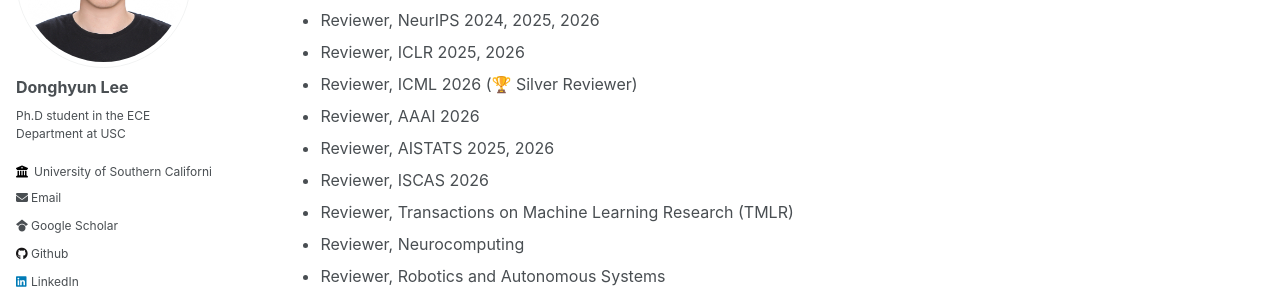
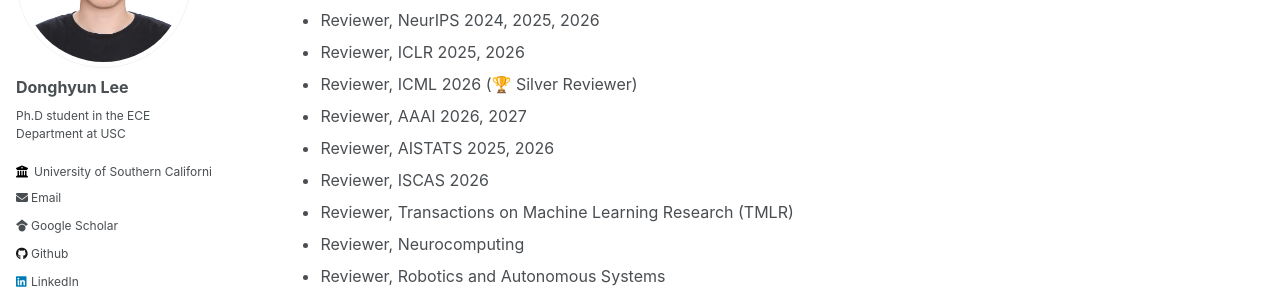
Before and after one commit to donghyunli/donghyunli.github.io, a Jekyll site: the page built from _pages/about.md, in a window 1280 px wide and 900 px high, scrolled down 3781 px. Shown: the part 209-508 px from the top of the window. Built offline with Jekyll 4.4.1, drawn with Linux system fonts in a browser that asks for light colours.

Commit message:
Activity update

```diff
--- a/_pages/about.md
+++ b/_pages/about.md
@@ -160,7 +160,7 @@ Wooshik Myung, ***Donghyun Lee***, Chenhang Song, Guanrui Wang, Cheng Ma\\
 - Reviewer, NeurIPS 2024, 2025, 2026
 - Reviewer, ICLR 2025, 2026
 - Reviewer, ICML 2026 (🏆 Silver Reviewer)
-- Reviewer, AAAI 2026
+- Reviewer, AAAI 2026, 2027
 - Reviewer, AISTATS 2025, 2026
 - Reviewer, ISCAS 2026
 - Reviewer, Transactions on Machine Learning Research (TMLR)
```
